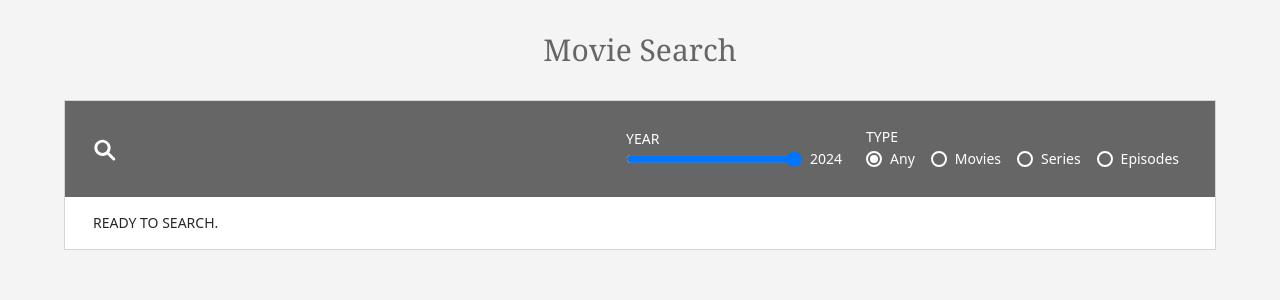
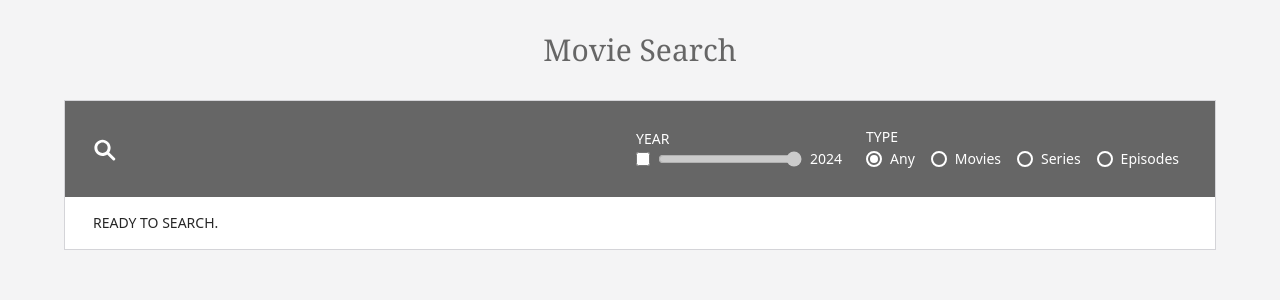
Before and after one commit to GreyMilton/omdb-api-search, a Vue app: page / in a window 1280 px wide. Shown: the top 300 px of the page. Built offline with nearby package versions, Linux system fonts and the light colour scheme.

Commit message:
OMDB-8: use a checkbox to enable & disable year filter

```diff
--- a/src/components/SearchBar.vue
+++ b/src/components/SearchBar.vue
@@ -1,5 +1,5 @@
 <script setup>
-import { ref, watch } from 'vue';
+import { ref, watch, computed } from 'vue';
 import SearchInput from './SearchInput.vue';
 import SearchTypeFilter from './SearchTypeFilter.vue';
 import SearchYearFilter from './SearchYearFilter.vue';
@@ -29,10 +29,14 @@ const types = [
 const type = ref(types[0].value);
 
 const year = ref('2024');
+const yearEnabled = ref(false);
+const searchYear = computed(() => {
+  return yearEnabled.value ? year.value : '';
+});
 
 watch(search, (newSearch) => {
   if (newSearch) {
-    emit('search', newSearch, type.value, year.value);
+    emit('search', newSearch, type.value, searchYear.value);
   } else {
     emit('clear');
   }
@@ -40,13 +44,19 @@ watch(search, (newSearch) => {
 
 watch(type, (newType) => {
   if (search.value) {
-    emit('search', search.value, newType, year.value);
+    emit('search', search.value, newType, searchYear.value);
   }
 });
 
 watch(year, (newYear) => {
+  if (search.value && yearEnabled.value) {
+    emit('search', search.value, type.value, newYear);
+  }
+});
+
+watch(yearEnabled, () => {
   if (search.value) {
-    emit('search', search.value, type.value, newYear);
+    emit('search', search.value, type.value, searchYear.value);
   }
 });
 </script>
@@ -62,7 +72,10 @@ watch(year, (newYear) => {
     <div
       class="flex flex-col justify-between gap-6 p-5 md:flex-row md:items-center lg:justify-start"
     >
-      <SearchYearFilter v-model="year" />
+      <SearchYearFilter
+        v-model:year="year"
+        v-model:enabled="yearEnabled"
+      />
       <SearchTypeFilter
         v-model="type"
         :types="types"
--- a/src/components/SearchYearFilter.vue
+++ b/src/components/SearchYearFilter.vue
@@ -1,6 +1,11 @@
 <script setup>
-const model = defineModel({
+const year = defineModel('year', {
   type: String,
+  required: true,
+});
+
+const enabled = defineModel('enabled', {
+  type: Boolean,
   required: true,
 });
 </script>
@@ -14,15 +19,23 @@ const model = defineModel({
     >
     <div class="flex gap-2">
       <input
+        id="enable-year"
+        v-model="enabled"
+        type="checkbox"
+        aria-label="Enable year filter"
+        class="w-3.5"
+      />
+      <input
         id="year-input"
-        v-model="model"
+        v-model="year"
         type="range"
         min="1925"
         max="2024"
         step="1"
-        class="w-44"
+        class="w-36"
+        :disabled="!enabled"
       />
-      <p class="w-8">{{ model }}</p>
+      <p class="w-8">{{ year }}</p>
     </div>
   </div>
 </template>
```
